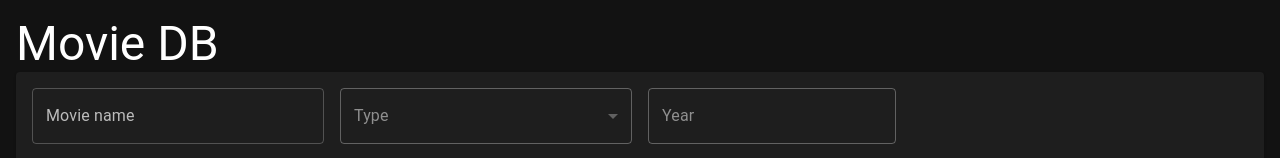
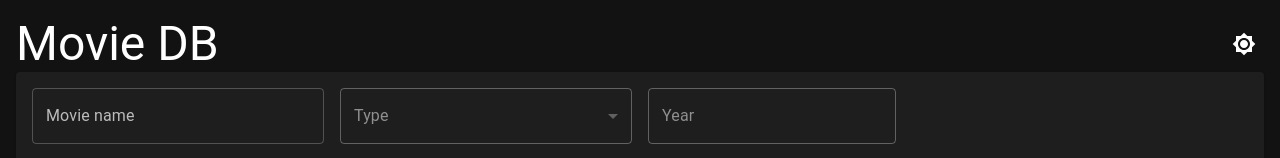
Before and after one commit to radimkafka/movie-db, a React (Vite) app: page / in a window 1280 px wide. Shown: the top 158 px of the page. Built offline with nearby package versions, Linux system fonts and the light colour scheme.

Commit message:
theme switching

```diff
--- a/src/pages/MovieDetail/index.tsx
+++ b/src/pages/MovieDetail/index.tsx
@@ -11,7 +11,6 @@ import ArrowBackOutlinedIcon from "@mui/icons-material/ArrowBackOutlined";
 import MovieInfoRow from "./MovieInfoRow";
 import useMovieDetailQuery from "../../hooks/useMovieDetailQuery";
 import MovieRating from "./MovieRating";
-import Router from "../../Router";
 
 const MovieDetail = () => {
   const { id } = useParams();
--- a/src/pages/Movies/index.tsx
+++ b/src/pages/Movies/index.tsx
@@ -1,10 +1,25 @@
-import { Box, Grid, Paper, Typography } from "@mui/material";
+import { Box, Grid, IconButton, Paper, Typography } from "@mui/material";
 import MoviesDataGrid from "./MoviesDataGrid";
 import Search from "./Search";
+import { useColorMode } from "../../providers/ColorModeProvider";
+import Brightness4Icon from "@mui/icons-material/Brightness4";
+import Brightness7Icon from "@mui/icons-material/Brightness7";
 
-const Movies = () => (
+const Movies = () => {
+  const colorMode = useColorMode();
+
+  return (
     <Box sx={{ m: 2 }}>
+      <Box display="flex" justifyContent="space-between">
         <Typography variant="h3">Movie DB</Typography>
+        <IconButton sx={{ ml: 1 }} onClick={colorMode.toggle} color="inherit">
+          {colorMode.mode === "dark" ? (
+            <Brightness7Icon />
+          ) : (
+            <Brightness4Icon />
+          )}
+        </IconButton>
+      </Box>
       <Paper sx={{ p: 2 }}>
         <Grid container>
           <Grid item xs={12} sx={{ mb: 2 }}>
@@ -17,5 +32,6 @@ const Movies = () => (
       </Paper>
     </Box>
   );
+};
 
 export default Movies;
--- /dev/null
+++ b/src/providers/ColorModeProvider.tsx
@@ -0,0 +1,38 @@
+import { ReactNode, createContext, useContext, useMemo, useState } from "react";
+import { ThemeProvider } from "@mui/material/styles";
+import { lightTheme, darkTheme } from "../theme";
+import { PaletteMode } from "@mui/material";
+
+export type ThemeModeContextProps = {
+  mode: PaletteMode;
+  toggle: () => void;
+};
+export const ThemeModeContext = createContext<ThemeModeContextProps>({} as any);
+
+const ColorModeProvider = ({ children }: { children: ReactNode }) => {
+  const [mode, setMode] = useState<PaletteMode>("dark");
+
+  const toggleColorMode = async () => {
+    const theme = mode === "light" ? "dark" : "light";
+    setMode(theme);
+  };
+  const theme = useMemo(
+    () => (mode === "dark" ? darkTheme : lightTheme),
+    [mode]
+  );
+
+  const value: ThemeModeContextProps = {
+    mode: mode,
+    toggle: toggleColorMode,
+  };
+
+  return (
+    <ThemeModeContext.Provider value={value}>
+      <ThemeProvider theme={theme}>{children}</ThemeProvider>
+    </ThemeModeContext.Provider>
+  );
+};
+
+export default ColorModeProvider;
+
+export const useColorMode = () => useContext(ThemeModeContext);
--- a/src/theme.ts
+++ b/src/theme.ts
@@ -1,6 +1,4 @@
-import { createTheme } from '@mui/material/styles';
+import { createTheme } from "@mui/material/styles";
 
-
-const theme = createTheme({palette:{mode:"dark"}});
-
-export default theme;
+export const darkTheme = createTheme({ palette: { mode: "dark" } });
+export const lightTheme = createTheme({ palette: { mode: "light" } });
```
Also changed, not shown: src/main.tsx (+3 -4 lines). Lines whose indentation alone changed are shown as unchanged.
